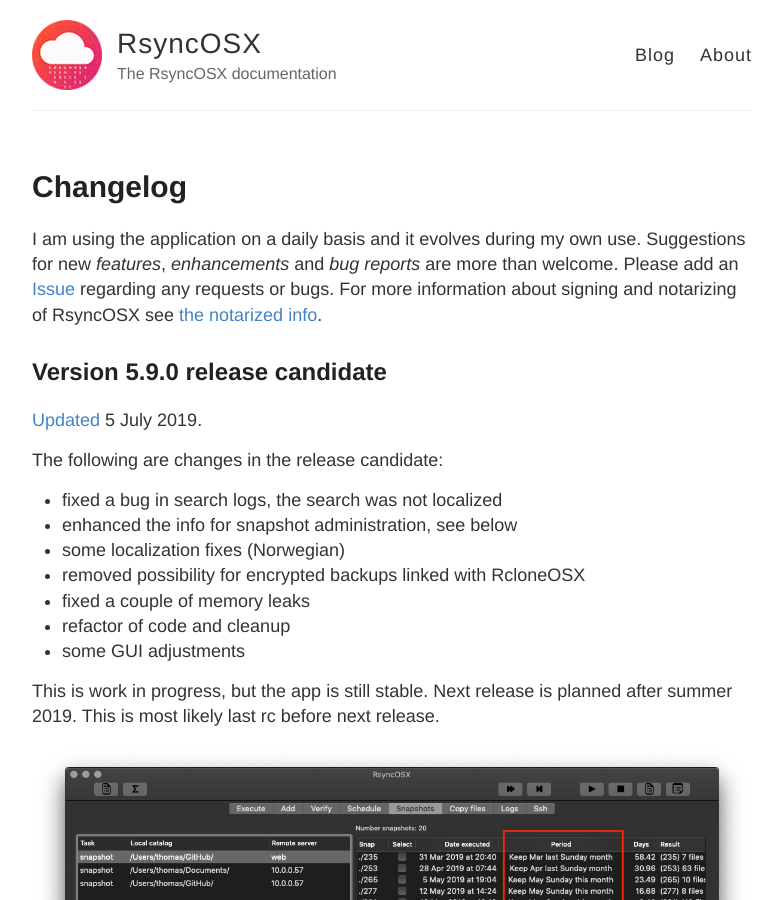
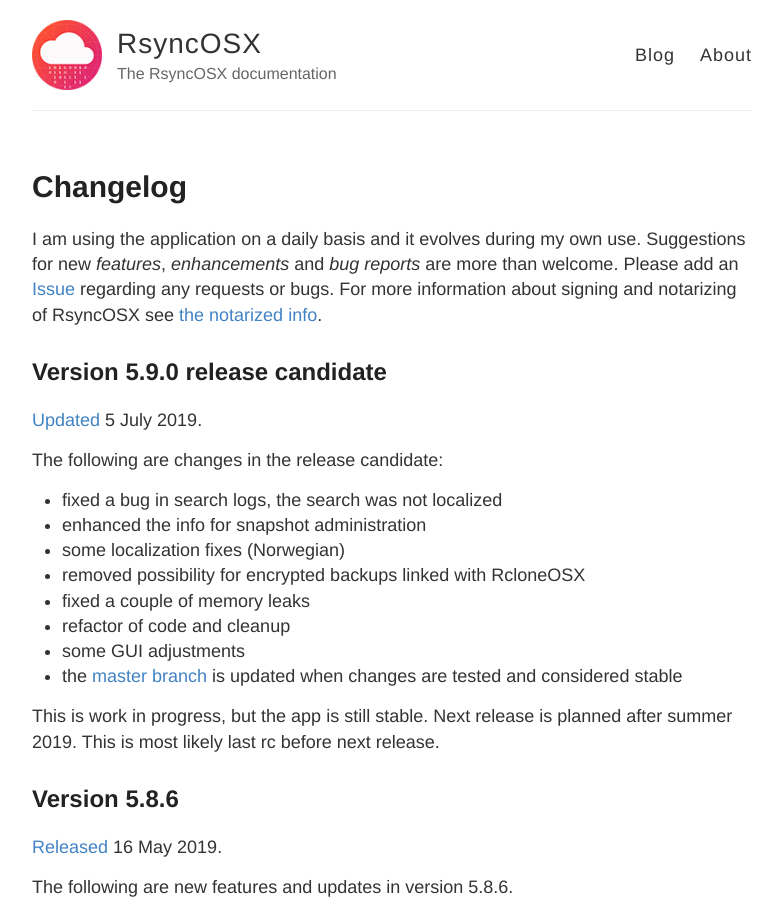
Before and after one commit to d2s/Documentation, a Jekyll site: the page built from _posts/2018-04-10-Changelog.md, in a window 1280 px wide and 900 px high. Shown: the whole window, without its empty margins (248-1030 px from the left). Built offline with Jekyll 4.4.1, drawn with Linux system fonts in a browser that asks for light colours; some of the changed text lies outside the part shown.

Commit message:
Update 2018-04-10-Changelog.md

```diff
--- a/_posts/2018-04-10-Changelog.md
+++ b/_posts/2018-04-10-Changelog.md
@@ -12,16 +12,15 @@ I am using the application on a daily basis and it evolves during my own use. Su
 The following are changes in the release candidate:
 
 - fixed a bug in search logs, the search was not localized
-- enhanced the info for snapshot administration, see below
+- enhanced the info for snapshot administration
 - some localization fixes (Norwegian)
 - removed possibility for encrypted backups linked with RcloneOSX
 - fixed a couple of memory leaks
 - refactor of code and cleanup
 - some GUI adjustments
+- the [master branch](https://github.com/rsyncOSX/RsyncOSX) is updated when changes are tested and considered stable
 
 This is work in progress, but the app is still stable. Next release is planned after summer 2019. This is most likely last rc before next release.
-
-![](/images/RsyncOSX/master/nextversion/updatedplan.png)
 
 ## Version 5.8.6
 
@@ -433,7 +432,7 @@ The schedule now informs if a scheduled backup plan is to short ahead. A weekly
 * fixed one bug in parameters to rsync (causing RsyncOSX to crash)
 * new help function - opens relevant html page in browser
 * added new info using rsync version 3.1.2 (number of *new* and *delete* files)
-	* see [user configuration](/UserConfiguration) how set other version of rsync
+	* see user configuration how set other version of rsync
 
 ## Version 4.0.0
 
@@ -481,7 +480,7 @@ If RsyncOSX crash during startup please delete the schedule and loggfile: `Docum
 After releasing this version I will not release new versions for some time. I have to focus on my new job (start 2 January 2017) for some time. I will continue to develop RsyncOSX in the future, but the number of new releases will drop compared to 2016.
 
 - fixed bug in profiles
-- added an alternative suffix (in [parameters](Parameters.md) to rsync)
+- added an alternative suffix (in parameters to rsync)
 - added delete log rows in log view
 - even more cleanup of code
 
@@ -525,7 +524,7 @@ After releasing this version I will not release new versions for some time. I ha
 ## Version 3.6.1
 
 - released 15 November 2016
-- [logs part](Logging.md) is changed, text search for **remote server**, **local catalog** or **executed date/time**
+- logs part is changed, text search for **remote server**, **local catalog** or **executed date/time**
 - there is a bug in deleting ssh-port - **fixed**
 - there is a bug in enabling Profiles menu when RsyncOSX is started on a Mac for the first time (Profiles menu is not enabled) - **fixed**
 - sometimes output from rsync is set to **nil** (in RsyncOSX), doing an unwrap of nil value causes RsyncOSX to crash - **fixed**
```
